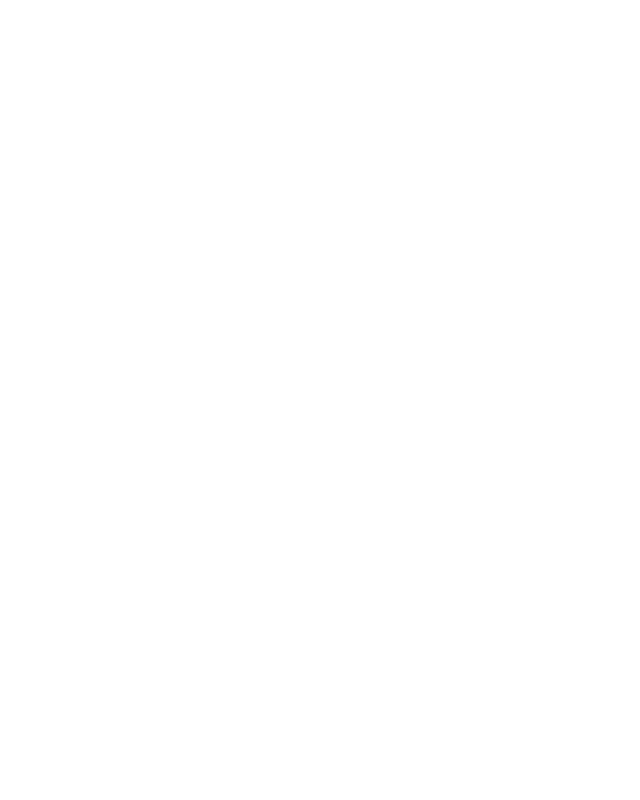
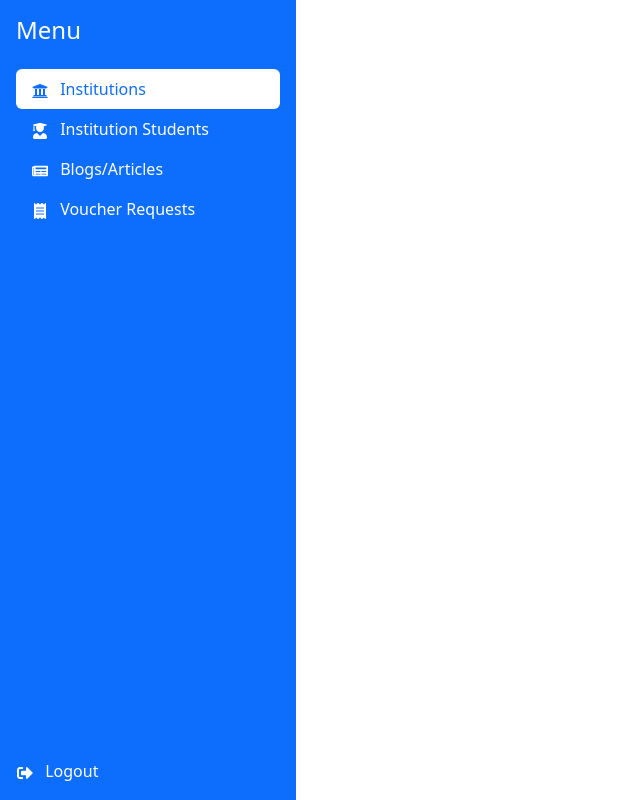
Before and after one commit to Suhail650/management_portal, a React (Vite) app: page /blogs in a window 1280 px wide. Before the commit this address had no page. Shown: the whole page, without its empty margins (0-640 px from the left). Built offline with nearby package versions, Linux system fonts and the light colour scheme; sample sign-in values are in the browser's storage.

Commit message:
folder structre created

```diff
--- a/src/components/Layout/Sidebar.jsx
+++ b/src/components/Layout/Sidebar.jsx
@@ -7,7 +7,7 @@ import {
   FaReceipt,
   FaSignOutAlt,
 } from "react-icons/fa";
-import { Link, useNavigate } from "react-router-dom";
+import { Link, useNavigate,NavLink } from "react-router-dom";
 import { useDispatch } from "react-redux";
 import { logout } from "../../Redux/Slices/AuthSlice";
 
@@ -26,7 +26,7 @@ const Sidebar = () => {
       <h4 className="mb-4">Menu</h4>
       <ul className="nav flex-column flex-grow-1">
         <li className="nav-item">
-          <Link
+          <NavLink
             to={"/dashboard"}
             className={`nav-link ${
               active === "Institutions"
@@ -36,11 +36,11 @@ const Sidebar = () => {
             onClick={() => setActive("Institutions")}
           >
             <FaUniversity className="me-2" /> Institutions
-          </Link>
+          </NavLink>
         </li>
         <li className="nav-item">
-          <Link
-            to={"/"}
+          <NavLink
+            to={"/institution-students"}
             className={`nav-link ${
               active === "Institution Students"
                 ? "bg-white text-primary rounded"
@@ -49,11 +49,11 @@ const Sidebar = () => {
             onClick={() => setActive("Institution Students")}
           >
             <FaUserGraduate className="me-2" /> Institution Students
-          </Link>
+          </NavLink>
         </li>
         <li className="nav-item">
-          <Link
-            to={"/"}
+          <NavLink
+            to={"/blogs"}
             className={`nav-link ${
               active === "Blogs/Articles"
                 ? "bg-white text-primary rounded"
@@ -62,11 +62,11 @@ const Sidebar = () => {
             onClick={() => setActive("Blogs/Articles")}
           >
             <FaNewspaper className="me-2" /> Blogs/Articles
-          </Link>
+          </NavLink>
         </li>
         <li className="nav-item">
-          <Link
-            to={"/"}
+          <NavLink
+            to={"/voucher"}
             className={`nav-link ${
               active === "Voucher Requests"
                 ? "bg-white text-primary rounded"
@@ -75,7 +75,7 @@ const Sidebar = () => {
             onClick={() => setActive("Voucher Requests")}
           >
             <FaReceipt className="me-2" /> Voucher Requests
-          </Link>
+          </NavLink>
         </li>
       </ul>
       <div className="mt-auto">
--- /dev/null
+++ b/src/page/Blog/Blog/BlogArticle.jsx
@@ -0,0 +1,19 @@
+import React from 'react'
+import Sidebar from '../../../components/Layout/Sidebar'
+
+const BlogArticle = () => {
+    return (
+        <div>
+            <div className="row position-fixed" style={{ width: "100vw" }}>
+                <div className="col-3">
+                    <Sidebar/>
+                </div>
+                <div>
+                    <h1>institution</h1>
+                </div>
+            </div>
+        </div>
+    )
+}
+
+export default BlogArticle
--- /dev/null
+++ b/src/page/InstitutionStudents/InstitutionStudents.jsx
@@ -0,0 +1,19 @@
+import React from 'react'
+import Sidebar from '../../components/Layout/Sidebar'
+
+const InstitutionStudents = () => {
+    return (
+        <div>
+            <div className="row position-fixed" style={{ width: "100vw" }}>
+                <div className="col-3">
+                    <Sidebar/>
+                </div>
+                <div>
+                    <h1>institution</h1>
+                </div>
+            </div>
+        </div>
+    )
+}
+
+export default InstitutionStudents
--- /dev/null
+++ b/src/page/VoucherRequest/Voucher.jsx
@@ -0,0 +1,19 @@
+import React from 'react'
+import Sidebar from '../../components/Layout/Sidebar'
+
+const Voucher = () => {
+    return (
+        <div>
+            <div className="row position-fixed" style={{ width: "100vw" }}>
+                <div className="col-3">
+                   <Sidebar/>
+                </div>
+                <div>
+                    <h1>institution</h1>
+                </div>
+            </div>
+        </div>
+    )
+}
+
+export default Voucher
--- a/src/routes/AppRoutes.jsx
+++ b/src/routes/AppRoutes.jsx
@@ -4,6 +4,9 @@ import Login from "../page/Auth/Login";
 import Dashboard from "../page/Dashboard/Dashboard";
 import "bootstrap/dist/css/bootstrap.min.css";
 import PrivateRoute from "./PrivateRoutes";
+import InstitutionStudents from "../page/InstitutionStudents/institutionStudents";
+import BlogArticle from "../page/Blog/Blog/BlogArticle";
+import Voucher from "../page/VoucherRequest/Voucher";
 
 const AppRoutes = () => {
   return (
@@ -11,6 +14,9 @@ const AppRoutes = () => {
       <Route path="/" element={<Login />} />
       <Route element={<PrivateRoute />}>
         <Route path="/dashboard" element={<Dashboard />} />
+        <Route path="/institution-students" element={<InstitutionStudents/>}/>
+        <Route path="/blogs" element={<BlogArticle/>}/>
+        <Route path="/voucher" element={<Voucher/>}/>
       </Route>
     </Routes>
   );
```
